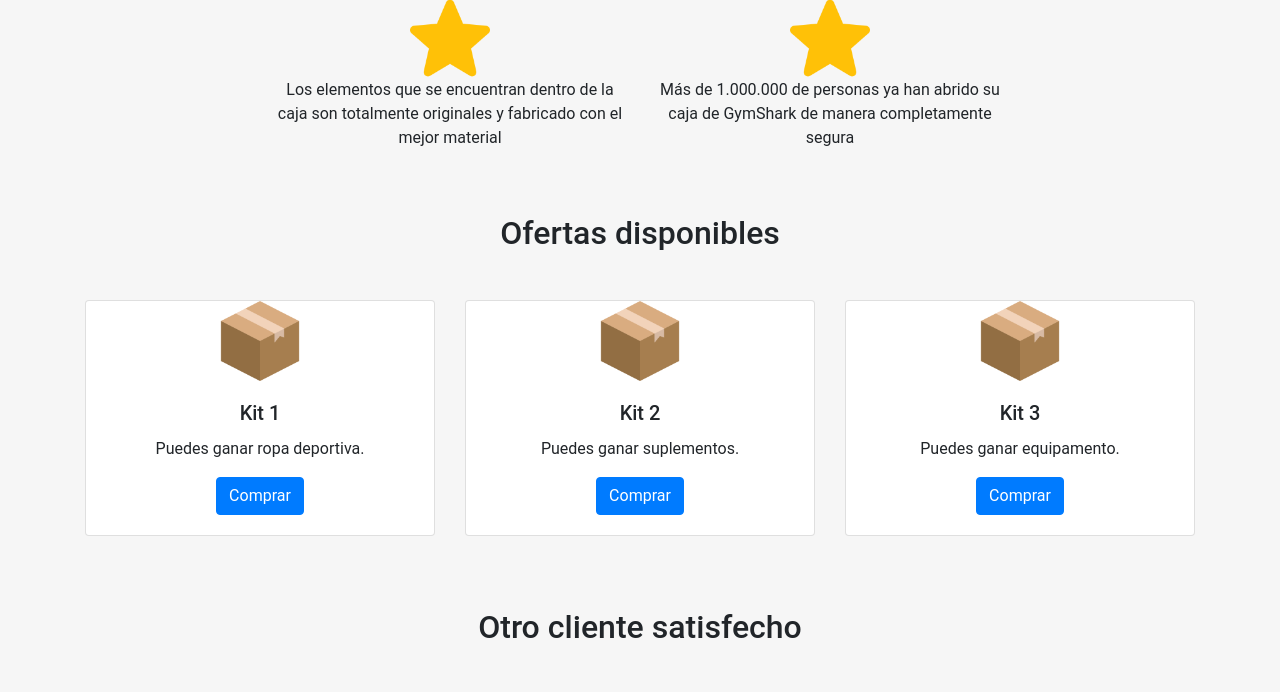
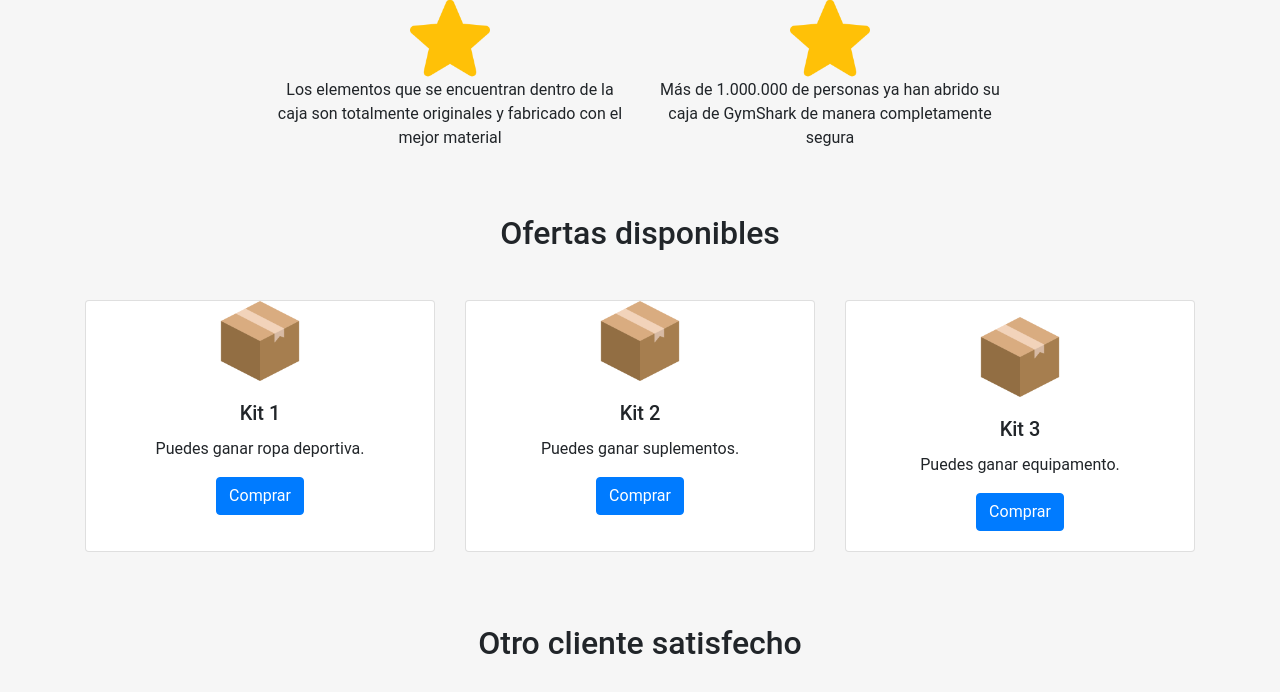
Before and after one commit to jacksonguerrer0/Pagina-Producto-Bootstrap, a plain HTML site: page índice.html in a window 1280 px wide. Shown: the part 830-1522 px from the top of the page. Drawn offline with Linux system fonts and the light colour scheme; grey boxes are pictures that could not be loaded.

Commit message:
Update and rename index.html to índice.html

```diff
--- a/index.html
+++ b/índice.html
@@ -97,7 +97,7 @@
                     </div>
                   </div>
                   <div class="col mb-4 text-center">
-                    <div class="card h-100">
+                    <div class="card h-100 pt-3">
                       <img src="./img/caja.png" class="card-img-top caja m-auto" alt="">
                       <div class="card-body">
                         <h5 class="card-title">Kit 3</h5>
```
